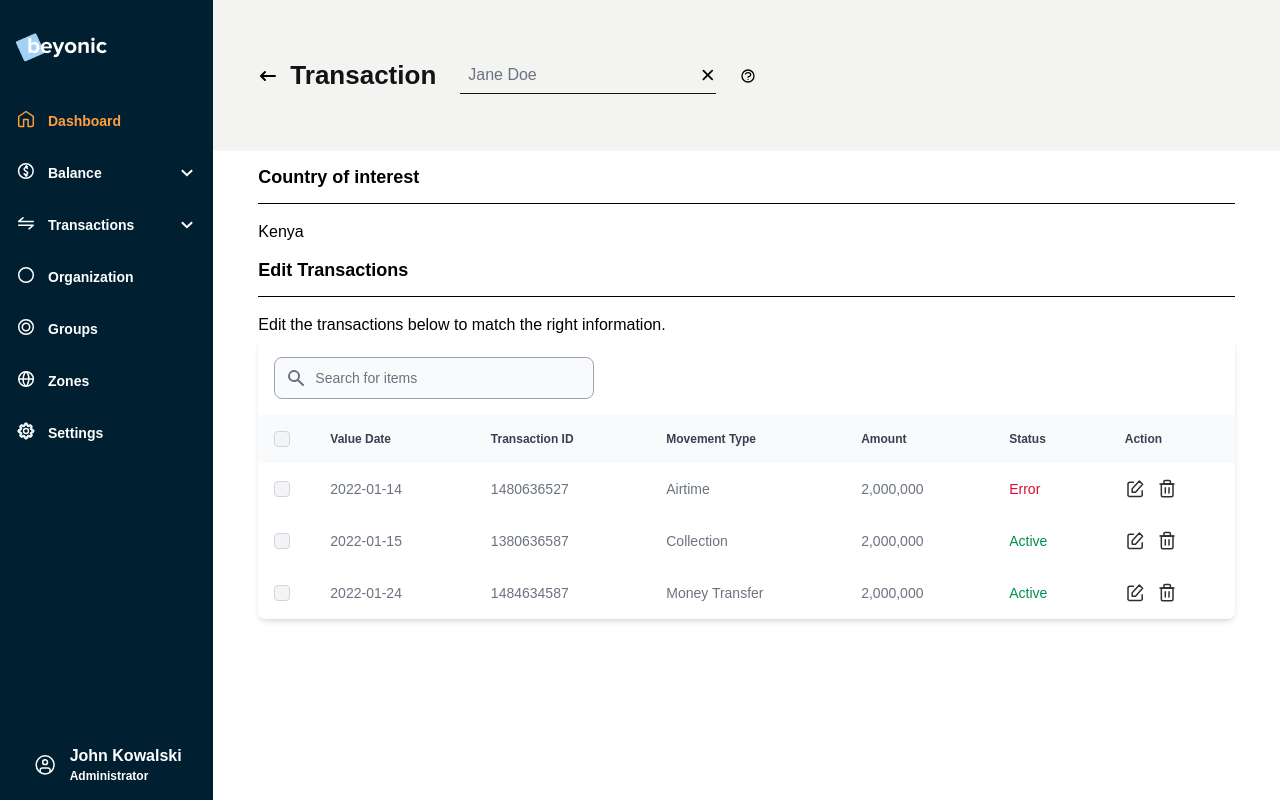
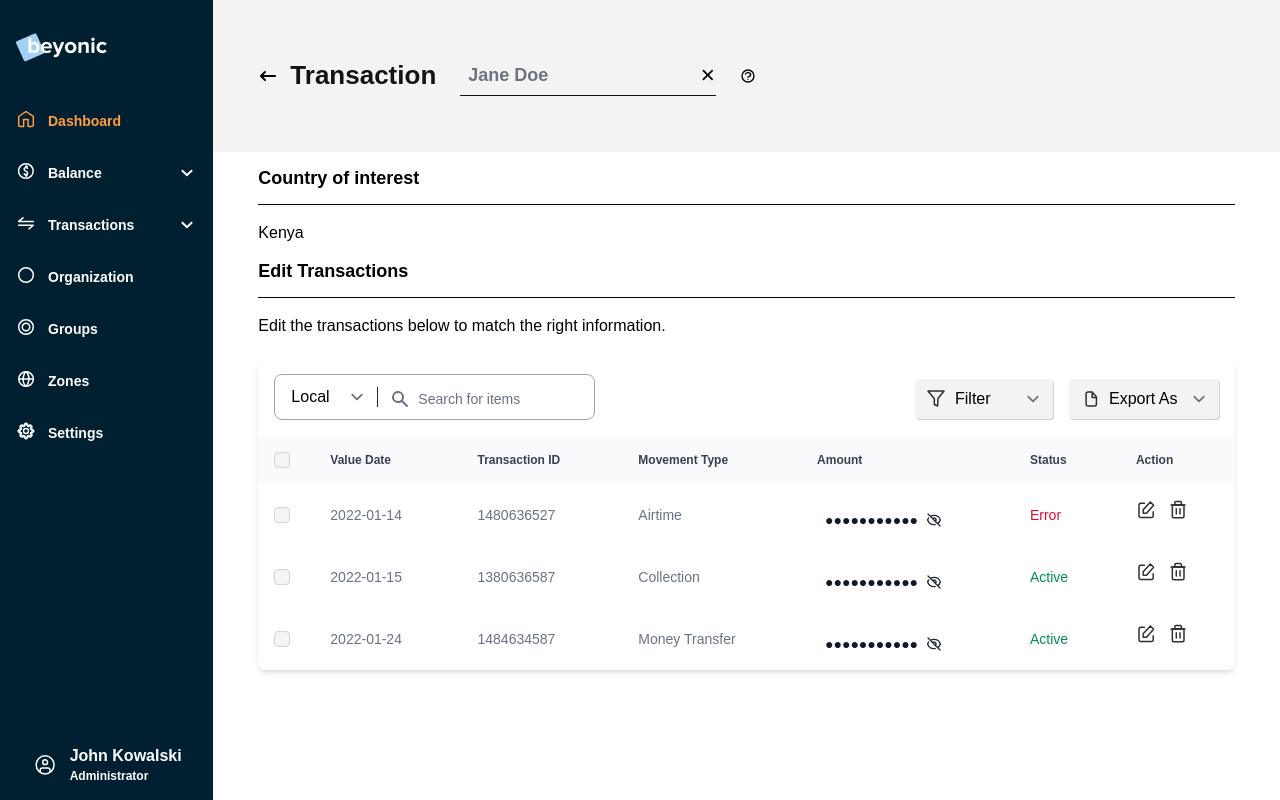
Before and after one commit to samuelkurdz/beyonic, an Angular app: page / in a window 1280 px wide. Built offline with nearby package versions, Linux system fonts and the light colour scheme; a web font is replaced by a local one.

Commit message:
toggle amount display

```diff
--- a/src/app/dashboard/components/dashboard/dashboard.component.html
+++ b/src/app/dashboard/components/dashboard/dashboard.component.html
@@ -13,12 +13,14 @@
       </header>
 
       <div class="w-64 flex items-center border-b border-[#131313] py-1">
-        <input class="appearance-none bg-transparent border-none w-full text-gray-700 mr-3 py-1 px-2 leading-tight focus:outline-none" type="text" placeholder="Jane Doe" aria-label="Full name">
-        <svg xmlns="http://www.w3.org/2000/svg" class="h-5 w-5" viewBox="0 0 20 20" fill="currentColor">
+        <input
+          class="appearance-none bg-transparent border-none font-bold text-lg text-[#131313] w-full mr-3 py-1 px-2 leading-tight focus:outline-none"
+          type="text" placeholder="Jane Doe" aria-label="Full name" [(ngModel)]="textHeader">
+        <svg xmlns="http://www.w3.org/2000/svg" class="h-5 w-5 cursor-pointer" viewBox="0 0 20 20" fill="currentColor" (click)="textHeader = ''">
           <path fill-rule="evenodd" d="M4.293 4.293a1 1 0 011.414 0L10 8.586l4.293-4.293a1 1 0 111.414 1.414L11.414 10l4.293 4.293a1 1 0 01-1.414 1.414L10 11.414l-4.293 4.293a1 1 0 01-1.414-1.414L8.586 10 4.293 5.707a1 1 0 010-1.414z" clip-rule="evenodd" />
         </svg>
       </div>
-      <svg xmlns="http://www.w3.org/2000/svg" class="h-4 w-4" fill="none" viewBox="0 0 24 24" stroke="currentColor" stroke-width="2">
+      <svg xmlns="http://www.w3.org/2000/svg" class="h-4 w-4 cursor-pointer" fill="none" viewBox="0 0 24 24" stroke="currentColor" stroke-width="2">
         <path stroke-linecap="round" stroke-linejoin="round" d="M8.228 9c.549-1.165 2.03-2 3.772-2 2.21 0 4 1.343 4 3 0 1.4-1.278 2.575-3.006 2.907-.542.104-.994.54-.994 1.093m0 3h.01M21 12a9 9 0 11-18 0 9 9 0 0118 0z" />
       </svg>
     </div>
--- a/src/app/dashboard/components/dashboard/dashboard.component.ts
+++ b/src/app/dashboard/components/dashboard/dashboard.component.ts
@@ -12,6 +12,7 @@ export class DashboardComponent implements OnInit, OnDestroy {
 
   showEditModal = false;
   showDeleteModal = false;
+  textHeader = '';
 
   rowToDelete!: string;
   rowToEdit!: TableItem;
--- a/src/app/dashboard/components/edit-modal/edit-modal.component.html
+++ b/src/app/dashboard/components/edit-modal/edit-modal.component.html
@@ -10,8 +10,8 @@
         <label class="block">
           <span class="text-gray-700">Value Date</span>
           <input
+            required
             type="date"
-            required
             name="valueDate"
             [(ngModel)]="tableRow.valueDate"
             class="form-control mt-1 block w-full rounded-md border-gray-300 shadow-sm focus:border-indigo-300 focus:ring focus:ring-indigo-200 focus:ring-opacity-50"
@@ -20,8 +20,8 @@
         <label class="block">
           <span class="text-gray-700">Movement type</span>
           <input
+            required
             type="text"
-            required
             name="movementType"
             [(ngModel)]="tableRow.movementType"
             class="form-control mt-1 block w-full rounded-md border-gray-300 shadow-sm focus:border-indigo-300 focus:ring focus:ring-indigo-200 focus:ring-opacity-50"
@@ -31,7 +31,6 @@
           <span class="text-gray-700">Status</span>
           <select
             required
-            ngModel
             name="status"
             [(ngModel)]="tableRow.status"
             class="form-control block w-full mt-1 rounded-md border-gray-300 shadow-sm focus:border-indigo-300 focus:ring focus:ring-indigo-200 focus:ring-opacity-50"
--- a/src/app/dashboard/components/table-controls/table-controls.component.html
+++ b/src/app/dashboard/components/table-controls/table-controls.component.html
@@ -1,8 +1,25 @@
-<div class="flex">
+<div class="flex justify-between py-4 px-4">
+  <div
+    class="flex items-center border border-gray-400 px-2 rounded-lg focus-within:ring-blue-500 focus-within:border-blue-500"
+  >
+    <label>
+      <span class="sr-only">Status</span>
+      <select
+        required
+        name="name"
+        class="form-control block w-full pl-2 pr-7 py-[10px] border-0 "
+      >
+        <option value="Active" selected>Local</option>
+        <option value="Error">Global</option>
+        <option value="Hold">Variable</option>
+      </select>
+    </label>
 
-  <div class="p-4">
-    <label for="table-search" class="sr-only">Search</label>
-    <div class="relative mt-1">
+    <span class="h-5 bg-gray-800 my-auto" style="width: 1px"></span>
+
+    <label for="table-search">
+      <span class="sr-only">Search</span>
+      <div class="relative flex items-center mt-1">
         <div
           class="absolute inset-y-0 left-0 flex items-center pl-3 pointer-events-none"
         >
@@ -22,12 +39,109 @@
         <input
           type="text"
           id="table-search"
-        class="bg-gray-50 border border-gray-400 text-gray-900 text-sm rounded-lg focus:ring-blue-500 focus:border-blue-500 block w-80 pl-10 p-2.5"
+          class="bg-transparent w-52 text-gray-900 text-sm rounded-lg border-none  block pl-10 p-2.5"
           placeholder="Search for items"
         />
       </div>
+    </label>
   </div>
 
+  <div class="flex items-center gap-4">
+    <label for="table-filter">
+      <span class="sr-only">Filter</span>
+      <div class="relative flex items-center mt-1">
+        <div
+          class="absolute inset-y-0 left-0 flex items-center pl-3 pointer-events-none"
+        >
+          <svg
+            width="18"
+            height="17"
+            viewBox="0 0 18 17"
+            fill="none"
+            xmlns="http://www.w3.org/2000/svg"
+          >
+            <path
+              fill-rule="evenodd"
+              clip-rule="evenodd"
+              d="M10.6564 16L7.34356 14.4557V8.73418L1 1H17L11 8.49367L10.6564 16Z"
+              stroke="#2F2F2E"
+              stroke-width="1.5"
+              stroke-linejoin="round"
+            />
+          </svg>
+        </div>
+        <select
+          required
+          name="name"
+          class="form-control block w-full pl-10 bg-[#F3F3F1] shadow-[1px_1px_1px_rgba(0,0,0,0.2)] rounded border-0 "
+        >
+          <option value="Active" selected>Filter</option>
+          <option value="Error">Global</option>
+          <option value="Hold">Variable</option>
+        </select>
+      </div>
+    </label>
 
+    <label for="table-export">
+      <span class="sr-only">Export As</span>
+      <div class="relative flex items-center mt-1">
+        <div
+          class="absolute inset-y-0 left-0 flex items-center pl-3 pointer-events-none"
+        >
+          <svg
+            width="20"
+            height="20"
+            viewBox="0 0 20 20"
+            fill="none"
+            xmlns="http://www.w3.org/2000/svg"
+          >
+            <path
+              fill-rule="evenodd"
+              clip-rule="evenodd"
+              d="M7.08008 17.0999H13.4201C14.5246 17.0999 15.4201 16.2045 15.4201 15.0999V7.68994L11.1501 2.93994H7.08008C5.97551 2.93994 5.08008 3.83537 5.08008 4.93994V15.0999C5.08008 15.6304 5.29079 16.1391 5.66586 16.5142C6.04094 16.8892 6.54965 17.0999 7.08008 17.0999Z"
+              stroke="#2F2F2E"
+              stroke-width="1.5"
+            />
+            <path
+              d="M11.1499 3.46994V8.38994H15.4099"
+              stroke="#2F2F2E"
+              stroke-width="1.5"
+              stroke-linejoin="round"
+            />
+          </svg>
+        </div>
+        <select
+          required
+          name="name"
+          class="form-control block w-full pl-10 bg-[#F3F3F1] shadow-[1px_1px_1px_rgba(0,0,0,0.2)] rounded border-0 "
+        >
+          <option value="Active" selected>Export As</option>
+          <option value="Error">Global</option>
+          <option value="Hold">Variable</option>
+        </select>
+      </div>
+    </label>
 
+    <!-- <div class="flex items-center">
+
+      <label class="block">
+        <span class="sr-only">Start Date</span>
+        <input
+          required
+          type="date"
+          name="startDate"
+          class="form-control mt-1 block w-full rounded-md border-gray-300 shadow-sm focus:border-indigo-300 focus:ring focus:ring-indigo-200 focus:ring-opacity-50"
+        />
+      </label>
+      <label class="block">
+        <span class="sr-only">End Date</span>
+        <input
+          required
+          type="date"
+          name="endDate"
+          class="form-control mt-1 block w-full rounded-md border-gray-300 shadow-sm focus:border-indigo-300 focus:ring focus:ring-indigo-200 focus:ring-opacity-50"
+        />
+      </label>
+    </div> -->
   </div>
+</div>
--- a/src/app/dashboard/components/table/table.component.html
+++ b/src/app/dashboard/components/table/table.component.html
@@ -1,4 +1,4 @@
-<div class="relative overflow-x-auto shadow-md sm:rounded-lg">
+<div class="relative overflow-x-auto shadow-md sm:rounded-lg mt-5">
   <beyonic-table-controls></beyonic-table-controls>
 
   <table class="w-full text-sm text-left text-gray-500">
@@ -35,7 +35,25 @@
         <td class="px-6 py-4">{{item.valueDate}}</td>
         <td class="px-6 py-4">{{item.transactionID}}</td>
         <td class="px-6 py-4">{{item.movementType}}</td>
-        <td class="px-6 py-4">{{item.amount|number}}</td>
+        <td class="px-6 py-4 flex items-center gap-2 amount-show text-gray-800">
+          <ng-container>
+            <span class="open">{{item.amount|number}} UGX</span>
+            <span #openSpan (click)="amountToggle(openSpan)">
+              <svg xmlns="http://www.w3.org/2000/svg" class="h-4 w-4 cursor-pointer open" fill="none" viewBox="0 0 24 24" stroke="currentColor" stroke-width="2">
+                <path stroke-linecap="round" stroke-linejoin="round" d="M15 12a3 3 0 11-6 0 3 3 0 016 0z" />
+                <path stroke-linecap="round" stroke-linejoin="round" d="M2.458 12C3.732 7.943 7.523 5 12 5c4.478 0 8.268 2.943 9.542 7-1.274 4.057-5.064 7-9.542 7-4.477 0-8.268-2.943-9.542-7z" />
+              </svg>
+            </span>
+          </ng-container>
+          <ng-container>
+            <span class="text-gray-900 text-sm close">●●●●●●●●●●●</span>
+            <span #closeSpan (click)="amountToggle(closeSpan)">
+              <svg xmlns="http://www.w3.org/2000/svg" class="h-4 w-4 cursor-pointer close" fill="none" viewBox="0 0 24 24" stroke="currentColor" stroke-width="2">
+                <path stroke-linecap="round" stroke-linejoin="round" d="M13.875 18.825A10.05 10.05 0 0112 19c-4.478 0-8.268-2.943-9.543-7a9.97 9.97 0 011.563-3.029m5.858.908a3 3 0 114.243 4.243M9.878 9.878l4.242 4.242M9.88 9.88l-3.29-3.29m7.532 7.532l3.29 3.29M3 3l3.59 3.59m0 0A9.953 9.953 0 0112 5c4.478 0 8.268 2.943 9.543 7a10.025 10.025 0 01-4.132 5.411m0 0L21 21" />
+              </svg>
+            </span>
+          </ng-container>
+        </td>
         <td
           class="px-6 py-4"
           [ngClass]="{
--- a/src/app/dashboard/components/table/table.component.scss
+++ b/src/app/dashboard/components/table/table.component.scss
@@ -0,0 +1,19 @@
+td {
+
+  .open {
+    display: block;
+  }
+
+  .close {
+    display: none;
+  }
+  &.amount-show {
+    .open {
+      display: none;
+    }
+
+    .close {
+      display: block;
+    }
+  }
+}
--- a/src/app/dashboard/components/table/table.component.ts
+++ b/src/app/dashboard/components/table/table.component.ts
@@ -25,4 +25,7 @@ export class TableComponent implements OnInit {
     this.tableValues = this.dataStorage.currentData;
   }
 
+  amountToggle(event: HTMLSpanElement) {
+    event.parentElement?.classList.toggle('amount-show')
+  }
 }
--- a/src/styles.scss
+++ b/src/styles.scss
@@ -5,5 +5,9 @@
 @import "tailwindcss/utilities";
 
 * {
-  font-family: 'Proxima Nova', sans-serif;
+  font-family: "Proxima Nova", sans-serif;
 }
+
+input[type="text"], select {
+  @apply focus:outline-none focus:border-transparent focus:ring-0;
+}
--- a/tailwind.config.js
+++ b/tailwind.config.js
@@ -3,7 +3,11 @@ module.exports = {
     "./src/**/*.{html,ts}",
   ],
   theme: {
-    extend: {},
+    extend: {
+      boxShadow: {
+        'bey-shadow': '1px 1px 1px rgba(0, 0, 0, 0.2)',
+      }
+    },
   },
   plugins: [require('@tailwindcss/forms')],
 }
```
Also changed, not shown: src/app/dashboard/components/table-controls/table-controls.component.scss (+10 -0 lines), src/assets/filter.svg (added). Lines whose indentation alone changed are shown as unchanged.
